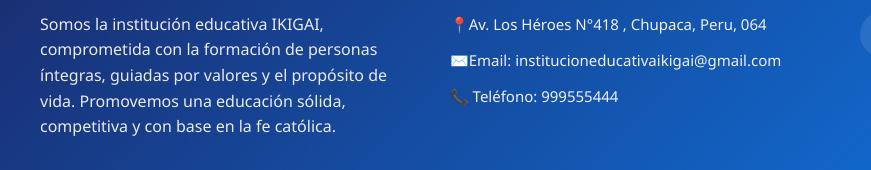
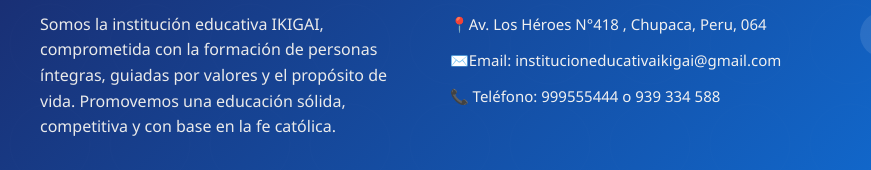
Before and after one commit to THEsmelin38/ikiSamleing.github.io, a plain HTML site: page index.html in a window 1280 px wide. Shown: the part 2846-3016 px from the top of the page, 0-871 px from the left. Drawn offline with Linux system fonts and the light colour scheme.

Commit message:
Update Footer.html

```diff
--- a/Footer.html
+++ b/Footer.html
@@ -21,7 +21,7 @@
 
                     <li>✉️Email: institucioneducativaikigai@gmail.com</li>
 
-                    <li>📞 Teléfono: 999555444</li>
+                    <li>📞 Teléfono: 999555444 o 939 334 588</li>
                 </ul>
             </div>
             <!--columna 3: datos de redes soliciles-->
@@ -38,4 +38,5 @@
             </div>
 
         </div>
+
     </footer>
```
